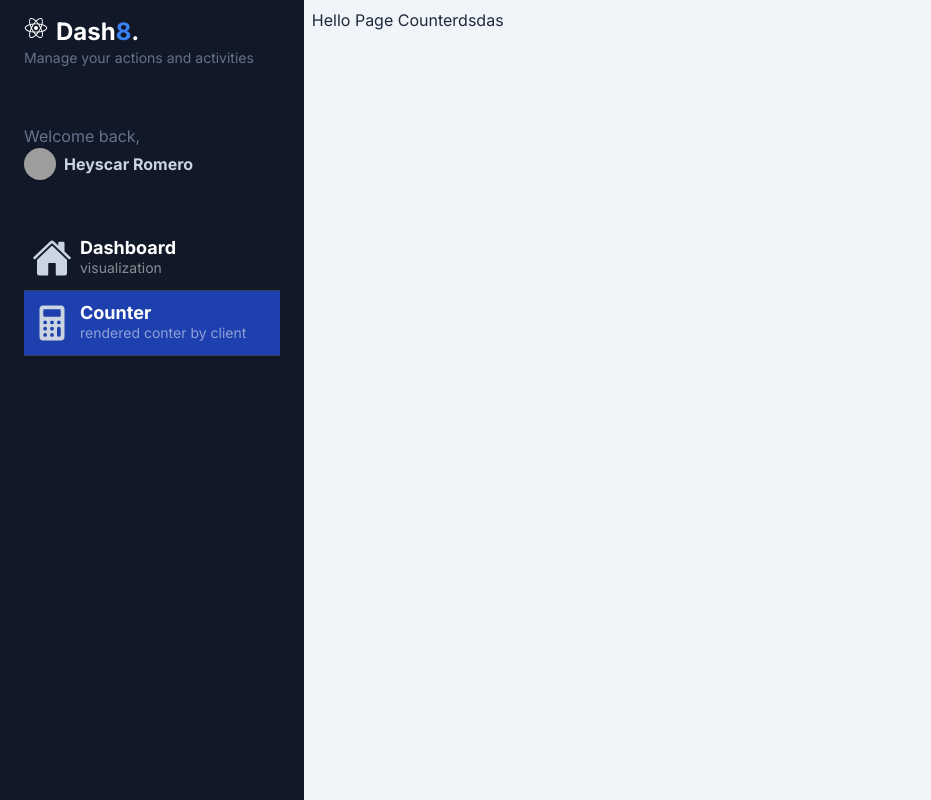
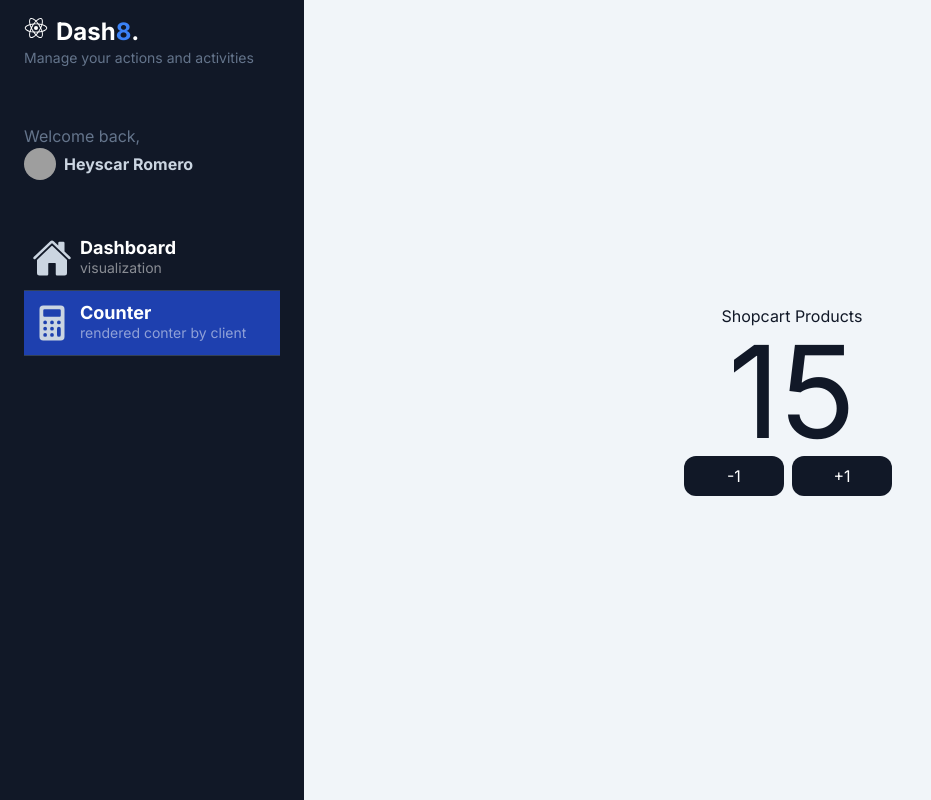
Before and after one commit to heyscardev/dashboard-nextJS, a Next.js app: page /dashboard/counter in a window 1280 px wide. Shown: the whole page, without its empty margins (0-931 px from the left). Built offline with nearby package versions, Linux system fonts and the light colour scheme; grey boxes are pictures that could not be loaded.

Commit message:
finished counter

```diff
--- a/src/app/dashboard/counter/page.tsx
+++ b/src/app/dashboard/counter/page.tsx
@@ -1,7 +1,16 @@
+import type { Metadata } from "next";
+import { Counter } from "@/components";
+
+export const metadata: Metadata = {
+  title: "Counter",
+  description: "counter rendered by client of page",
+};
+
 export default function CounterPage() {
   return (
-    <div>
-      <h1 className="text-slate-800">Hello Page Counterdsdas</h1>
+    <div className="flex flex-col items-center justify-center h-full w-full">
+      <span className="text-gray-900">Shopcart Products</span>
+      <Counter initialValue={15} />
     </div>
   );
 }
--- /dev/null
+++ b/src/components/Counter.tsx
@@ -0,0 +1,29 @@
+"use client";
+import React, { useState } from "react";
+interface Props {
+  initialValue?: number;
+}
+export const Counter = ({ initialValue = 10 }: Props) => {
+  const [count, setCount] = useState(initialValue);
+  return (
+    <div className="flex flex-col items-center justify-center ">
+      <span className="text-9xl text-gray-900">{count}</span>
+      <div className="flex">
+        <button
+          onClick={() => setCount(count - 1)}
+          className="flex items-center justify-center p-2 rounded-xl bg-gray-900 text-white hover:bg-gray-600 transition-all w-[100px] mr-2"
+        >
+          -1
+        </button>
+        <button
+          onClick={() => setCount(count + 1)}
+          className="flex items-center justify-center p-2 rounded-xl bg-gray-900 text-white hover:bg-gray-600 transition-all w-[100px] mr-2"
+        >
+          +1
+        </button>
+      </div>
+    </div>
+  );
+};
+
+export default Counter;
--- a/src/components/index.ts
+++ b/src/components/index.ts
@@ -1 +1,5 @@
 export * from "./Sidebar";
+
+//client components
+
+export * from "./Counter";
```
